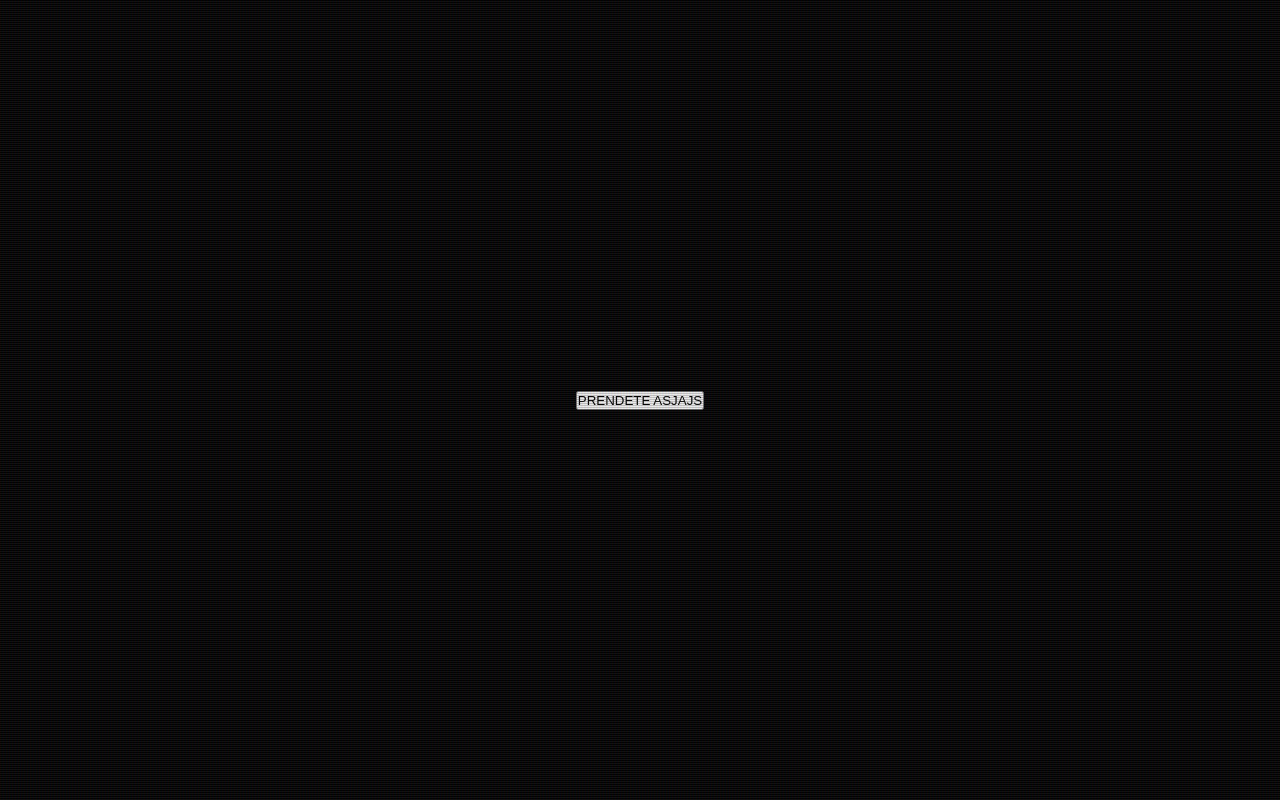
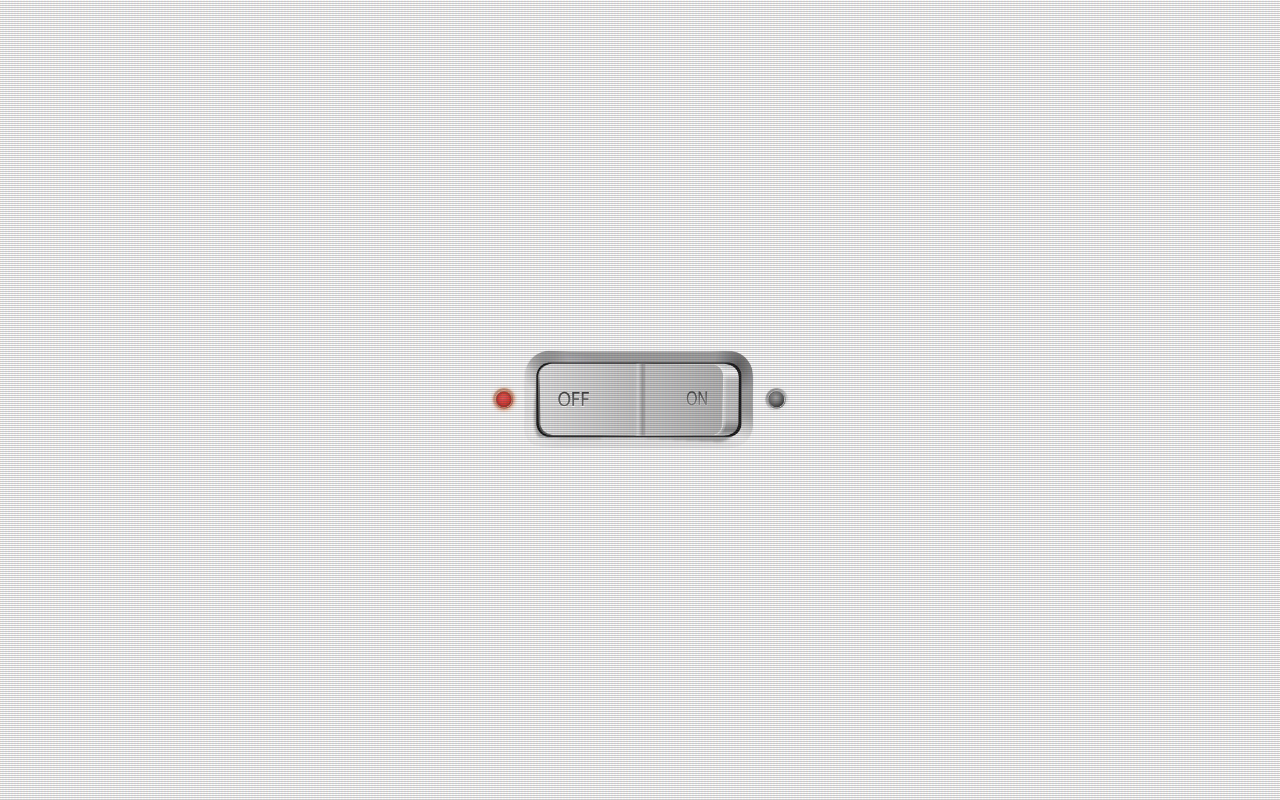
Before and after one commit to FedericoChavazza/Portfolio, a React (Create React App) app in the folder client/: page /turnedOff in a window 1280 px wide. Built offline with nearby package versions, Linux system fonts and the light colour scheme.

Commit message:
finished totally xD, sounds missing

```diff
--- a/client/src/actions/actions.js
+++ b/client/src/actions/actions.js
@@ -48,3 +48,10 @@ export function turnedOffScreen(boolean) {
     type: "TURNED_OFF_COMPUTER",
   };
 }
+
+export function windowActionClose(string) {
+  return {
+    payload: string,
+    type: "WINDOW_ACTION_CLOSE",
+  };
+}
--- a/client/src/components/CloseByMenu.js
+++ b/client/src/components/CloseByMenu.js
@@ -2,7 +2,7 @@ import Modal from "react-modal";
 import styles from "./CloseByMenu.module.css";
 import { useEffect, useState } from "react";
 import { useDispatch } from "react-redux";
-import { grayscale } from "../actions/actions";
+import { grayscale, windowActionClose } from "../actions/actions";
 import { ShuttingDown } from "./ShuttingDown";
 import { Redirect, useHistory } from "react-router";
 import { turnedOffScreen } from "../actions/actions";
@@ -46,9 +46,20 @@ export function CloseByMenu({ setTurnOffOption }) {
   function turnOffComputer() {
     dispatch(turnedOffScreen(true));
     dispatch(grayscale(false));
+    dispatch(windowActionClose("shutting down..."));
     setTimeout(() => {
       dispatch(turnedOffScreen(false));
       history.push("/turnedOff");
+    }, 3000);
+  }
+
+  function resetComputer() {
+    dispatch(turnedOffScreen(true));
+    dispatch(grayscale(false));
+    dispatch(windowActionClose("restarting..."));
+    setTimeout(() => {
+      dispatch(turnedOffScreen(false));
+      history.push("/");
     }, 3000);
   }
 
@@ -92,7 +103,7 @@ export function CloseByMenu({ setTurnOffOption }) {
               Turn Off
             </div>
             <div>
-              <div className={styles.columns}>
+              <div onClick={() => resetComputer()} className={styles.columns}>
                 <button
                   style={{ cursor: "pointer" }}
                   className={styles.restartButton}
--- a/client/src/components/Home.js
+++ b/client/src/components/Home.js
@@ -17,6 +17,7 @@ import { ShuttingDown } from "./ShuttingDown";
 import { useHour } from "../hook/useHour";
 
 export default function Home() {
+  const dataChange = useSelector((state) => state.windowsAction);
   const data = useSelector((state) => state.data);
   const grayscale = useSelector((state) => state.grayscale);
   const closedState = useSelector((state) => state.turnedOffComputer);
@@ -440,7 +441,7 @@ export default function Home() {
       ) : null} */}
         </div>
       ) : (
-        <ShuttingDown />
+        <ShuttingDown info={dataChange} />
       )}
     </div>
   );
--- a/client/src/components/ShuttingDown.js
+++ b/client/src/components/ShuttingDown.js
@@ -1,13 +1,16 @@
 import styles from "./Start.module.css";
+import { useSelector } from "react-redux";
 
 export function ShuttingDown() {
+  const dataChange = useSelector((state) => state.windowsAction);
+
   return (
     <div className={styles.contenedor}>
       <div className={styles.franja}></div>
       <div className={styles.contenido}>
         <div className={styles.infoContenidoApagado}>
           <img src="https://i.imgur.com/ekggMI8.png" alt="" />
-          <div>Windows is shutting down...</div>
+          <div>Windows is {dataChange}</div>
         </div>
       </div>
       <div className={styles.franja}></div>
--- a/client/src/components/TurnOff.js
+++ b/client/src/components/TurnOff.js
@@ -1,11 +1,17 @@
-import { useEffect } from "react";
+import { useState } from "react";
 import { useHistory } from "react-router";
 import styles from "./TurnOff.module.css";
 
+import turnOn from "../Images/turnon.png";
+import turnOff from "../Images/turnoff.png";
+
 export function TurnOffComputer() {
   const history = useHistory();
+  const [isOff, setIsOff] = useState(true);
 
   function TurnOnComputer() {
+    setIsOff(false);
+
     setTimeout(() => {
       history.push("/");
     }, 6000);
@@ -13,7 +19,9 @@ export function TurnOffComputer() {
 
   return (
     <div className={styles.container}>
-      <button onClick={() => TurnOnComputer()}>PRENDETE ASJAJS</button>
+      <div className={styles.buttons}>
+        <img src={isOff ? turnOn : turnOff} onClick={() => TurnOnComputer()} />
+      </div>
     </div>
   );
 }
--- a/client/src/components/TurnOff.module.css
+++ b/client/src/components/TurnOff.module.css
@@ -1,8 +1,20 @@
 .container {
   height: 100vh;
   width: 100%;
-  background-color: black;
+  /* background-color: black; */
   display: flex;
   justify-content: center;
   align-items: center;
 }
+
+.buttons {
+  display: flex;
+  flex-direction: column;
+  align-items: center;
+  justify-content: center;
+}
+
+.buttons img {
+  width: 300px;
+  cursor: pointer;
+}
--- a/client/src/reducer/reducer.js
+++ b/client/src/reducer/reducer.js
@@ -2,6 +2,7 @@ const initialState = {
   data: [],
   grayscale: false,
   turnedOffComputer: false,
+  windowsAction: "",
 };
 
 const reducer = (state = initialState, action) => {
@@ -80,6 +81,13 @@ const reducer = (state = initialState, action) => {
         turnedOffComputer: action.payload,
       };
     }
+
+    case "WINDOW_ACTION_CLOSE": {
+      return {
+        ...state,
+        windowsAction: action.payload,
+      };
+    }
     default:
       return state;
   }
```
Also changed, not shown: client/src/Images/turnoff.png (added), client/src/Images/turnon.png (added).
